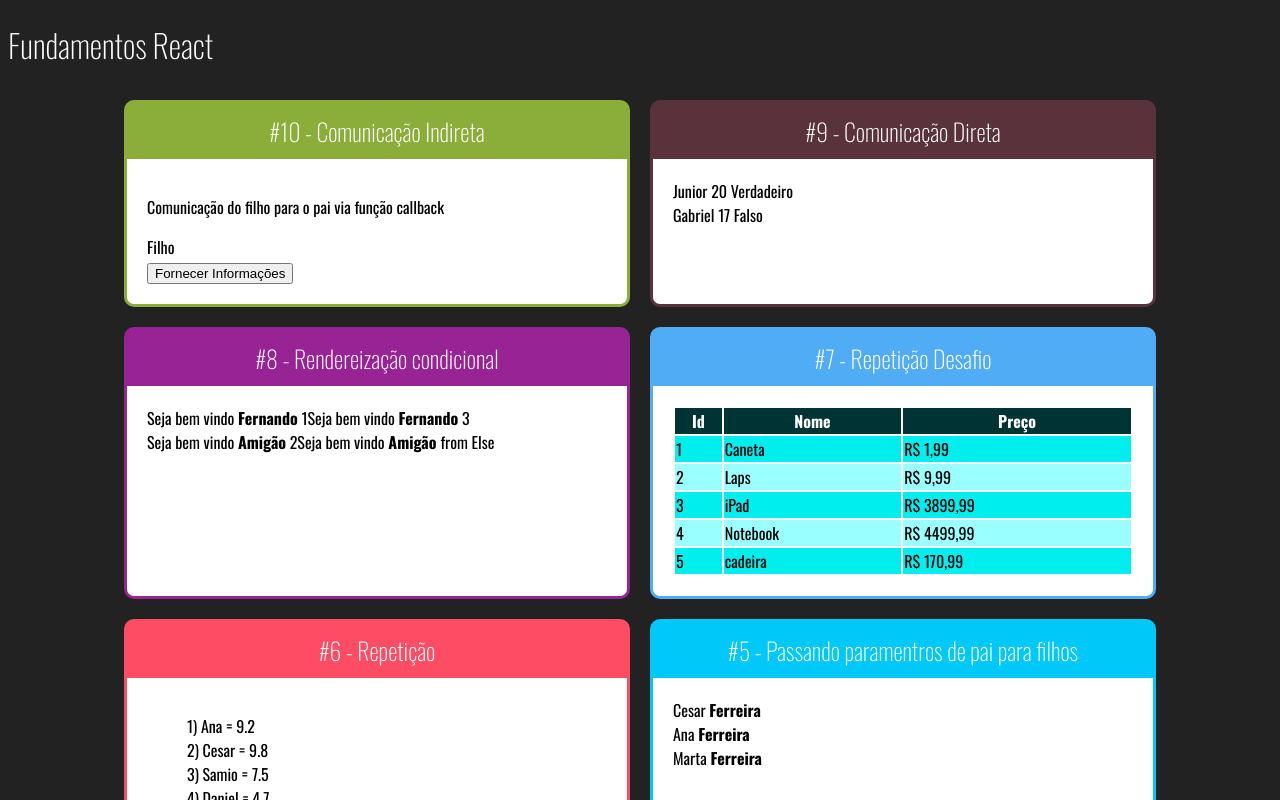
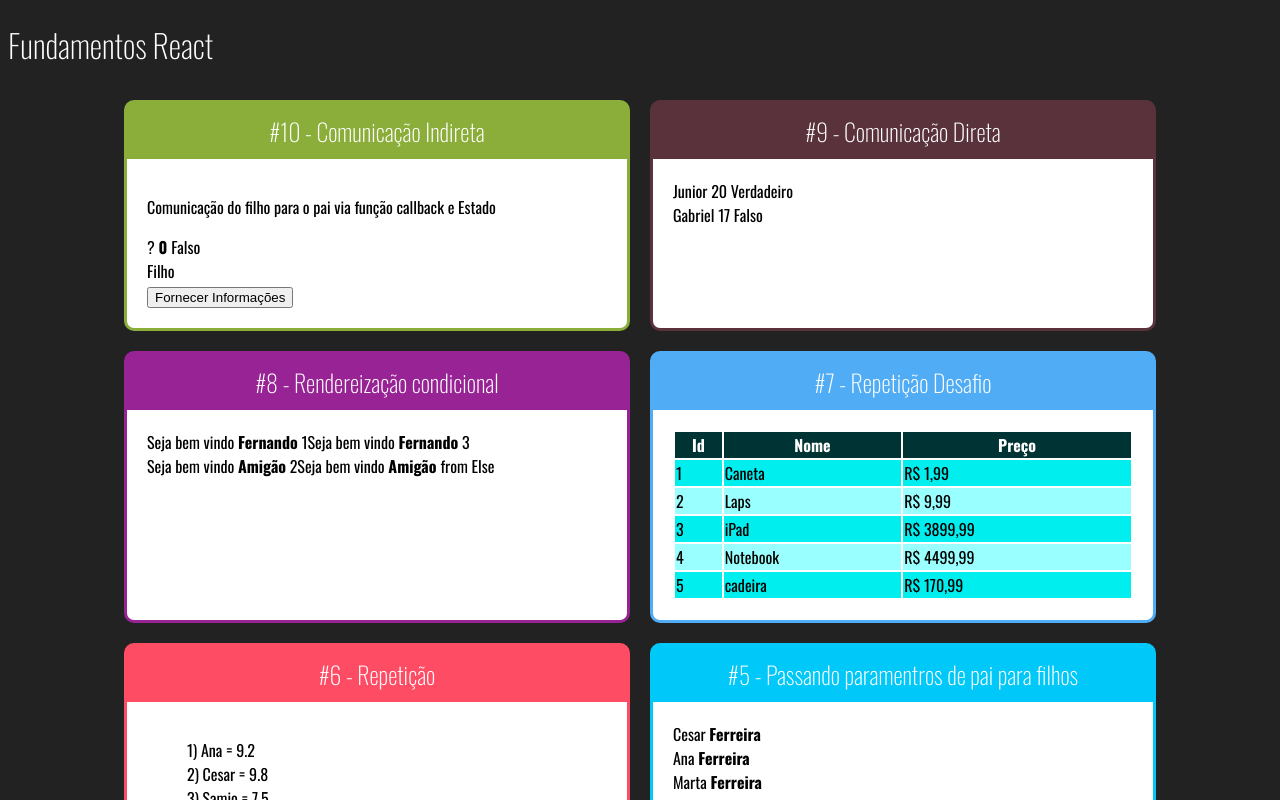
Before and after one commit to cesargos/fundamentos_react, a React (Create React App) app: page / in a window 1280 px wide. Shown: the top 800 px of the page. Built offline with nearby package versions, Linux system fonts and the light colour scheme.

Commit message:
feat: usando o hook de estado (useState) para renderizar tela com o conteudo passado do filho para o pai

```diff
--- a/src/componentes/comunicacao/IndiretaFilho.jsx
+++ b/src/componentes/comunicacao/IndiretaFilho.jsx
@@ -1,11 +1,20 @@
 import React from 'react';
-
+let teste = 0;
 // componente do tipo funcional
 export default (props) => {
+  const min = 50;
+  const max = 70;
+  const gerarIdade = () => parseInt(Math.random() * (max - min)) + min;
+  const gerarNerd = () => Math.random() > 0.5;
+  teste++;
   return (
     <div>
       <div> Filho</div>
-      <button onClick={() => props.quandoClicar('João', 53, true)}>
+      <button
+        onClick={() =>
+          props.quandoClicar('João_' + teste, gerarIdade(), gerarNerd())
+        }
+      >
         Fornecer Informações
       </button>
     </div>
--- a/src/componentes/comunicacao/IndiretaPai.jsx
+++ b/src/componentes/comunicacao/IndiretaPai.jsx
@@ -1,14 +1,27 @@
-import React from 'react';
+import React, { useState } from 'react';
 import IndiretaFilho from './IndiretaFilho';
 
 // componente do tipo funcional
 export default () => {
+  const [nome, setNome] = useState('?');
+  const [idade, setIdade] = useState(0);
+  const [nerd, setNerd] = useState(false);
+
   const fornecerInformacoes = (nome, idade, nerd) => {
-    console.log(nome, idade, nerd);
+    setNome(nome);
+    setIdade(idade);
+    setNerd(nerd);
   };
   return (
     <div>
-      <p>Comunicação do filho para o pai via função callback</p>
+      <p>Comunicação do filho para o pai via função callback e Estado</p>
+      <div>
+        <span>{nome} </span>
+        <span>
+          <strong>{idade} </strong>
+        </span>
+        <span>{nerd ? 'Verdadeiro' : 'Falso'}</span>
+      </div>
       <IndiretaFilho quandoClicar={fornecerInformacoes} />
     </div>
   );
```
